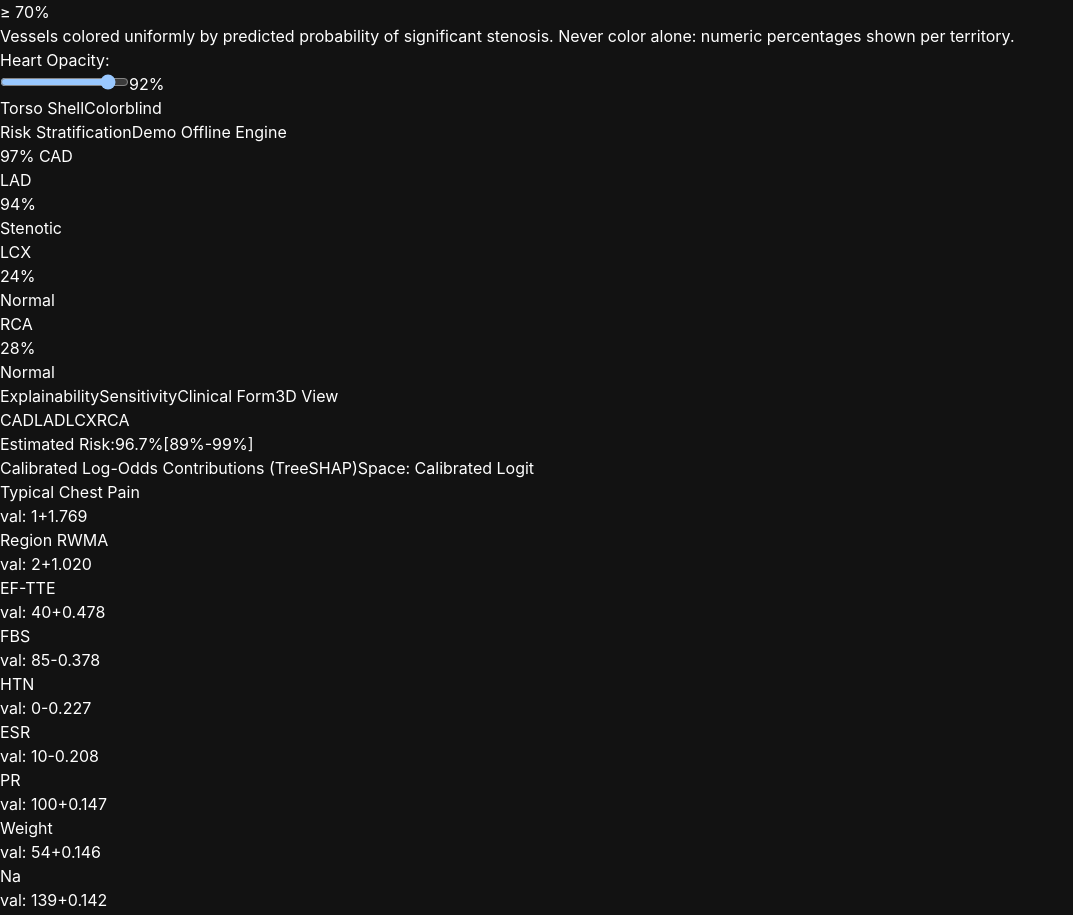
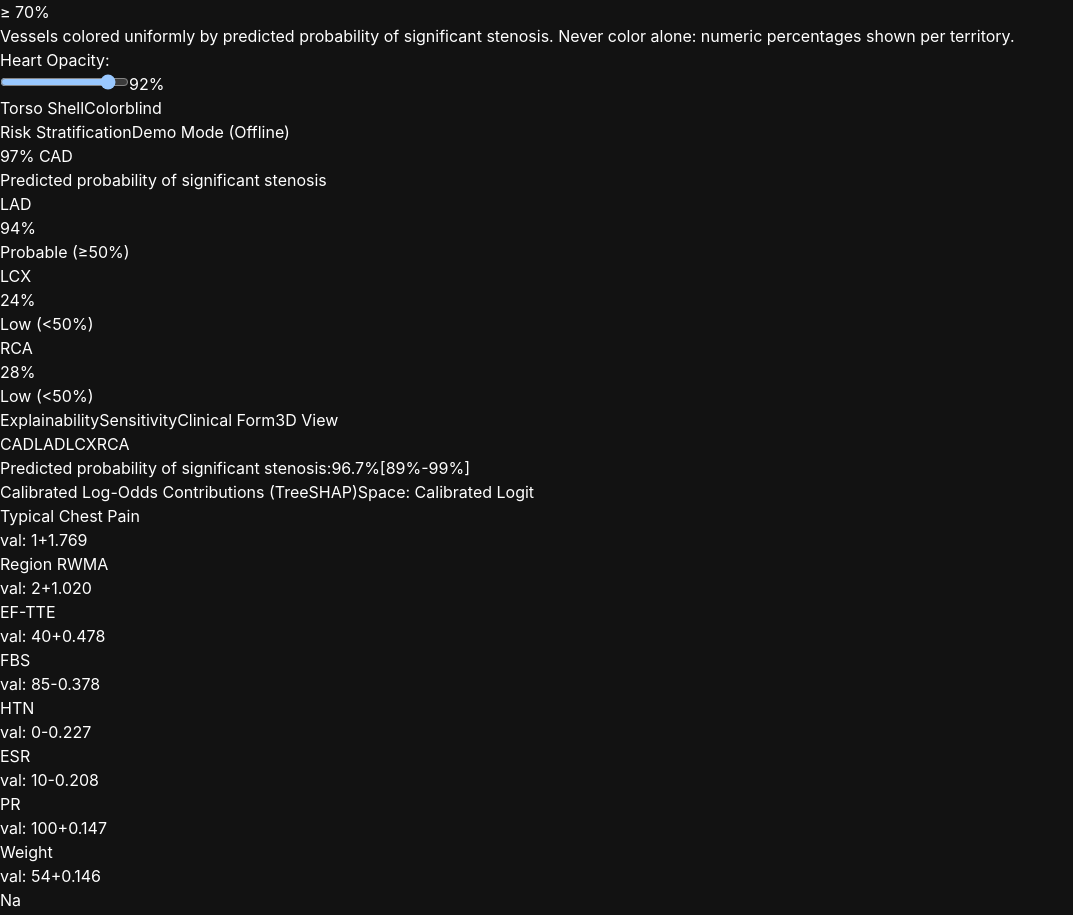
Before and after one commit to Sohaam007/cardiovision, a React (Vite) app in the folder web/: page / in a window 1280 px wide. Shown: the part 4590-5505 px from the top of the page, without its empty margins (0-1073 px from the left). Built offline with nearby package versions, Linux system fonts and the light colour scheme; no server answers.

Commit message:
fix(ui): enforce predicted probability wording, 300ms debounce, and offline handling (#UI-03)

```diff
--- a/web/src/components/ClinicalPanel.tsx
+++ b/web/src/components/ClinicalPanel.tsx
@@ -10,6 +10,7 @@ export const ClinicalPanel: React.FC = () => {
   const setActiveTab = useStore((state) => state.setActiveTab);
   const predictions = useStore((state) => state.predictions);
   const apiStatus = useStore((state) => state.apiStatus);
+  const modelServerUnavailable = useStore((state) => state.modelServerUnavailable);
 
   const cadProb = predictions?.cad?.prob ?? 0;
   const isHighRisk = cadProb >= 0.7;
@@ -26,16 +27,27 @@ export const ClinicalPanel: React.FC = () => {
             </span>
             <span
               className={`text-[10px] font-semibold px-2 py-0.5 rounded-full uppercase ${
-                apiStatus === 'live'
+                modelServerUnavailable
+                  ? 'bg-rose-950 text-rose-300 border border-rose-800/80'
+                  : apiStatus === 'live'
                   ? 'bg-emerald-950 text-emerald-400 border border-emerald-800/60'
                   : 'bg-amber-950 text-amber-400 border border-amber-800/60'
               }`}
             >
-              {apiStatus === 'live' ? 'Live Model Serving' : 'Demo Offline Engine'}
+              {modelServerUnavailable
+                ? 'Model Server Unavailable'
+                : apiStatus === 'live'
+                ? 'Live Model Serving'
+                : 'Demo Mode (Offline)'}
             </span>
           </div>
 
           <div className="text-right">
+            {modelServerUnavailable ? (
+              <span className="text-xs font-bold font-mono px-2 py-1 rounded bg-rose-950/60 text-rose-300 border border-rose-800/60">
+                Model Offline
+              </span>
+            ) : (
               <span
                 className={`text-lg font-black font-mono px-2.5 py-0.5 rounded ${
                   isHighRisk
@@ -47,15 +59,20 @@ export const ClinicalPanel: React.FC = () => {
               >
                 {(cadProb * 100).toFixed(0)}% CAD
               </span>
+            )}
           </div>
         </div>
 
         {/* Vessel Risk Micro-Badges */}
         {predictions && (
-          <div className="grid grid-cols-3 gap-2 mt-2 pt-2 border-t border-slate-800/60 text-center">
+          <div className="flex flex-col gap-1.5 mt-2 pt-2 border-t border-slate-800/60">
+            <div className="text-[10px] text-slate-400 uppercase font-semibold tracking-wider text-center">
+              Predicted probability of significant stenosis
+            </div>
+            <div className="grid grid-cols-3 gap-2 text-center">
               {(['LAD', 'LCX', 'RCA'] as const).map((vessel) => {
                 const p = predictions.vessels[vessel]?.prob ?? 0;
-              const isStenotic = p >= 0.5;
+                const isProbableStenosis = p >= 0.5;
                 return (
                   <div
                     key={vessel}
@@ -64,20 +81,32 @@ export const ClinicalPanel: React.FC = () => {
                     <div className="text-slate-400 font-bold">{vessel}</div>
                     <div
                       className={`font-mono font-bold ${
-                      p >= 0.7 ? 'text-rose-400' : p >= 0.4 ? 'text-amber-400' : 'text-emerald-400'
+                        modelServerUnavailable
+                          ? 'text-slate-500'
+                          : p >= 0.7
+                          ? 'text-rose-400'
+                          : p >= 0.4
+                          ? 'text-amber-400'
+                          : 'text-emerald-400'
                       }`}
                     >
-                    {(p * 100).toFixed(0)}%
+                      {modelServerUnavailable ? '--%' : `${(p * 100).toFixed(0)}%`}
                     </div>
-                  <div className="text-[9px] text-slate-500 uppercase">
-                    {isStenotic ? 'Stenotic' : 'Normal'}
+                    <div className="text-[9px] text-slate-400 font-medium">
+                      {modelServerUnavailable
+                        ? 'Offline'
+                        : isProbableStenosis
+                        ? 'Probable (≥50%)'
+                        : 'Low (<50%)'}
                     </div>
                   </div>
                 );
               })}
             </div>
+          </div>
         )}
       </div>
+
 
       {/* Tab Navigation */}
       <div className="flex border-b border-slate-800 bg-slate-950 text-xs font-semibold">
--- a/web/src/components/RiskExplainer.tsx
+++ b/web/src/components/RiskExplainer.tsx
@@ -53,7 +53,7 @@ export const RiskExplainer: React.FC = () => {
 
         {/* Selected target probability pill */}
         <div className="flex items-center gap-2 text-right">
-          <span className="text-xs text-slate-400">Estimated Risk:</span>
+          <span className="text-xs text-slate-400">Predicted probability of significant stenosis:</span>
           <span
             className={`text-sm font-bold font-mono px-2 py-0.5 rounded ${
               targetProb >= 0.7
--- a/web/src/components/SensitivityPanel.tsx
+++ b/web/src/components/SensitivityPanel.tsx
@@ -8,10 +8,13 @@ export const SensitivityPanel: React.FC = () => {
   const setPredictions = useStore((state) => state.setPredictions);
   const setIsLoadingPrediction = useStore((state) => state.setIsLoadingPrediction);
   const isLoading = useStore((state) => state.isLoadingPrediction);
+  const modelServerUnavailable = useStore((state) => state.modelServerUnavailable);
+  const setModelServerUnavailable = useStore((state) => state.setModelServerUnavailable);
 
   const debounceTimerRef = useRef<NodeJS.Timeout | null>(null);
 
-  const triggerLivePredict = useCallback((updatedFeatures: Record<string, any>) => {
+  const triggerLivePredict = useCallback(
+    (updatedFeatures: Record<string, any>) => {
       if (debounceTimerRef.current) {
         clearTimeout(debounceTimerRef.current);
       }
@@ -20,13 +23,19 @@ export const SensitivityPanel: React.FC = () => {
         try {
           const result = await predictRisk(updatedFeatures);
           setPredictions(result.data);
-      } catch (err) {
-        console.error('Sensitivity prediction error:', err);
+          setModelServerUnavailable(false);
+        } catch (err: any) {
+          if (err.name !== 'AbortError') {
+            console.warn('Sensitivity prediction API error:', err);
+            setModelServerUnavailable(true);
+          }
         } finally {
           setIsLoadingPrediction(false);
         }
-    }, 250);
-  }, [setPredictions, setIsLoadingPrediction]);
+      }, 300);
+    },
+    [setPredictions, setIsLoadingPrediction, setModelServerUnavailable]
+  );
 
   const handleSliderChange = (field: string, value: number) => {
     setPatientInput(field, value);
@@ -52,15 +61,34 @@ export const SensitivityPanel: React.FC = () => {
       <div className="bg-amber-950/40 border border-amber-800/40 rounded-lg p-3 text-amber-200">
         <div className="flex items-center gap-2 font-semibold text-amber-300 mb-1">
           <svg className="w-4 h-4" fill="none" viewBox="0 0 24 24" stroke="currentColor">
-            <path strokeLinecap="round" strokeLinejoin="round" strokeWidth={2} d="M12 9v2m0 4h.01m-6.938 4h13.856c1.54 0 2.502-1.667 1.732-3L13.732 4c-.77-1.333-2.694-1.333-3.464 0L3.34 16c-.77 1.333.192 3 1.732 3z" />
+            <path
+              strokeLinecap="round"
+              strokeLinejoin="round"
+              strokeWidth={2}
+              d="M12 9v2m0 4h.01m-6.938 4h13.856c1.54 0 2.502-1.667 1.732-3L13.732 4c-.77-1.333-2.694-1.333-3.464 0L3.34 16c-.77 1.333.192 3 1.732 3z"
+            />
           </svg>
-          <span>Model Sensitivity Exploratory Only</span>
+          <span className="text-sm font-bold">Model sensitivity</span>
         </div>
         <p className="text-[11px] text-amber-200/90 leading-relaxed">
+          Not a treatment prediction (exploratory sensitivity analysis, not for clinical titration or therapy guidance).
           Sliders dynamically update multi-vessel probability estimates and log-odds contributions.
-          Not for clinical titration or therapy guidance.
         </p>
       </div>
+
+      {modelServerUnavailable && (
+        <div className="bg-rose-950/70 border border-rose-700/80 rounded-lg p-3 text-rose-200 text-xs flex items-start gap-2 shadow-lg">
+          <svg className="w-4 h-4 text-rose-400 shrink-0 mt-0.5" fill="none" viewBox="0 0 24 24" stroke="currentColor">
+            <path strokeLinecap="round" strokeLinejoin="round" strokeWidth={2} d="M12 8v4m0 4h.01M21 12a9 9 0 11-18 0 9 9 0 0118 0z" />
+          </svg>
+          <div>
+            <span className="font-semibold text-rose-300">Model server unavailable</span>
+            <p className="text-[11px] text-rose-200/90 mt-0.5">
+              Edited inputs cannot be evaluated because the model server is offline. Cached numbers are not shown as live predictions. Please select a holdout persona above for verified offline demo cases.
+            </p>
+          </div>
+        </div>
+      )}
 
       {isLoading && (
         <div className="text-[11px] text-cyan-400 font-medium flex items-center gap-1.5 animate-pulse">
@@ -73,6 +101,7 @@ export const SensitivityPanel: React.FC = () => {
       <div className="flex flex-col gap-3.5 bg-slate-950/60 p-3 rounded-lg border border-slate-800/80">
         {/* Systolic BP */}
         <div className="flex flex-col gap-1">
+
           <div className="flex justify-between items-center text-slate-300">
             <span className="font-medium">Systolic Blood Pressure (BP)</span>
             <span className="font-mono font-bold text-cyan-400">{bp} mmHg</span>
--- a/web/src/store/useStore.ts
+++ b/web/src/store/useStore.ts
@@ -4,7 +4,7 @@ import type { DemoPatient, FeatureSchemaItem, PredictResponse } from '../api/cli
 export type VesselKey = 'LAD' | 'LCX' | 'RCA';
 export type TargetKey = 'CAD' | 'LAD' | 'LCX' | 'RCA';
 export type TabKey = 'form' | 'sensitivity' | 'explainability' | '3d_debug';
-export type ApiStatusKey = 'idle' | 'waking' | 'live' | 'demo';
+export type ApiStatusKey = 'idle' | 'waking' | 'live' | 'demo' | 'unavailable';
 
 export interface VesselData {
   prob: number;
@@ -33,6 +33,7 @@ export interface AppState {
   selectedTarget: TargetKey;
   apiStatus: ApiStatusKey;
   demoMode: boolean;
+  modelServerUnavailable: boolean;
   selectedPersonaId: string | null;
   activeTab: TabKey;
   disclaimerAccepted: boolean;
@@ -41,6 +42,7 @@ export interface AppState {
   isLoadingPrediction: boolean;
 
   // Actions
+
   setVesselProbability: (vessel: VesselKey, prob: number) => void;
   setColorblindMode: (enabled: boolean) => void;
   toggleColorblindMode: () => void;
@@ -69,6 +71,7 @@ export interface AppState {
   setDemoPatients: (patients: DemoPatient[]) => void;
   loadPersona: (persona: DemoPatient) => void;
   setIsLoadingPrediction: (loading: boolean) => void;
+  setModelServerUnavailable: (unavailable: boolean) => void;
 }
 
 const DEFAULT_VESSELS: Record<VesselKey, VesselData> = {
@@ -101,6 +104,7 @@ export const useStore = create<AppState>()((set) => ({
   selectedTarget: 'CAD',
   apiStatus: 'idle',
   demoMode: false,
+  modelServerUnavailable: false,
   selectedPersonaId: null,
   activeTab: 'explainability',
   disclaimerAccepted: INITIAL_DISCLAIMER,
@@ -243,6 +247,9 @@ export const useStore = create<AppState>()((set) => ({
       selectedPersonaId: persona.id,
       patientInputs: { ...persona.features },
       predictions: persona.prediction,
+      modelServerUnavailable: false,
+      apiStatus: 'demo',
+      demoMode: true,
       prediction: {
         vessels: {
           LAD: { prob: persona.prediction.vessels.LAD.prob, label: persona.prediction.vessels.LAD.label },
@@ -254,4 +261,9 @@ export const useStore = create<AppState>()((set) => ({
   },
 
   setIsLoadingPrediction: (loading: boolean) => set({ isLoadingPrediction: loading }),
+  setModelServerUnavailable: (unavailable: boolean) =>
+    set({
+      modelServerUnavailable: unavailable,
+      apiStatus: unavailable ? 'unavailable' : 'live',
+    }),
 }));
```
Lines whose indentation alone changed are shown as unchanged.
